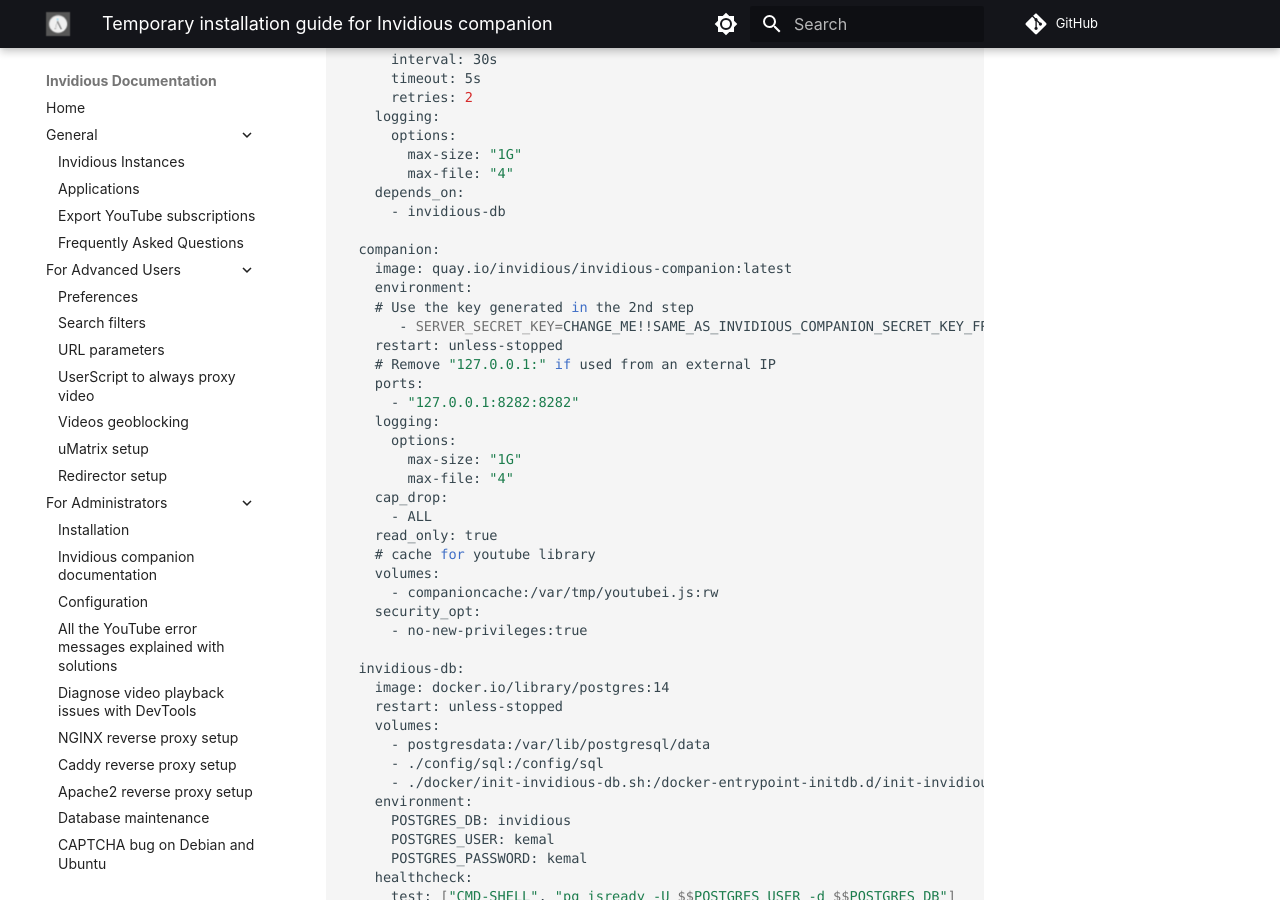
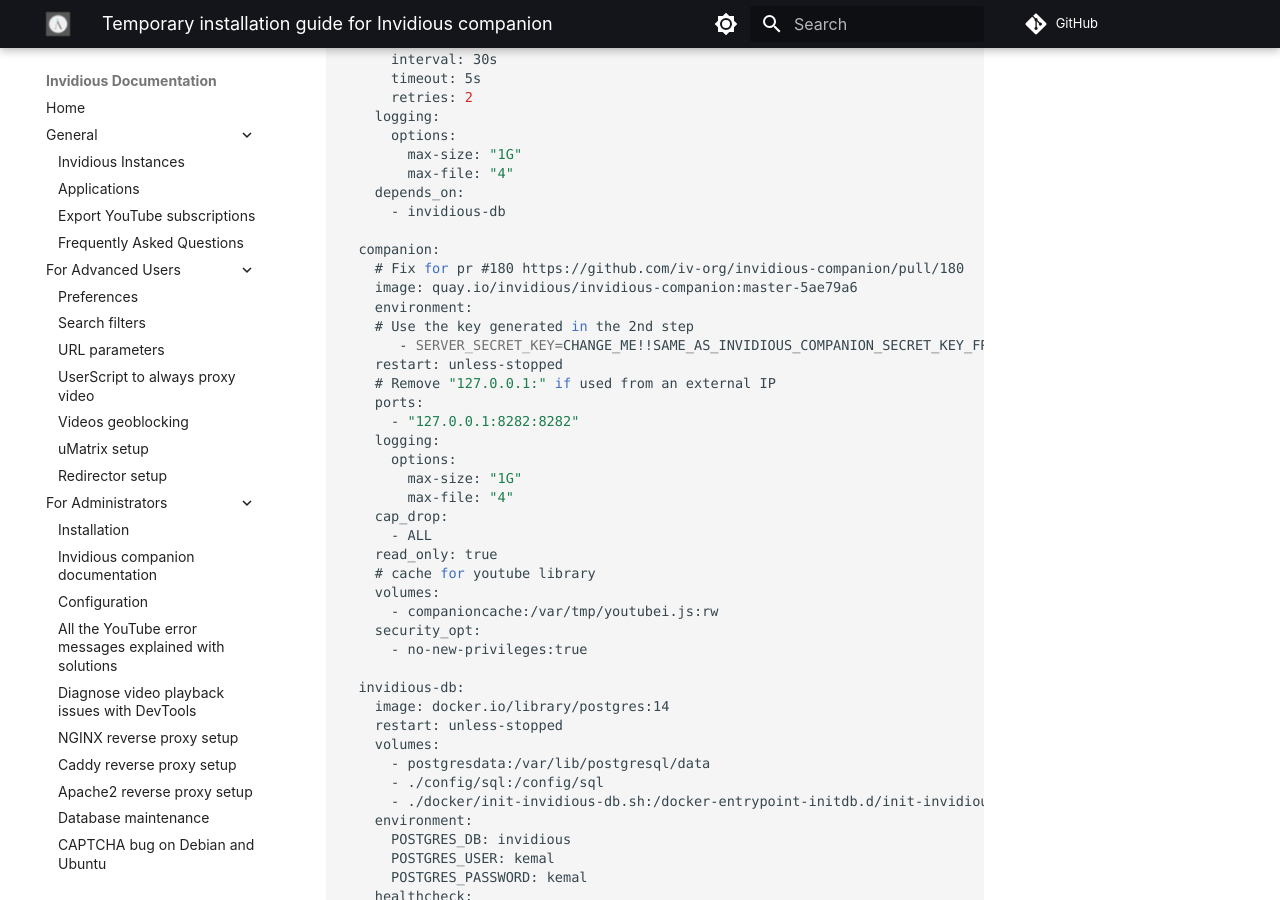
Before and after one commit to iv-org/documentation, an MkDocs documentation site: the page built from docs/companion-installation.md, in a window 1280 px wide and 900 px high, scrolled down 2594 px. Built offline with MkDocs 1.6.1 and Material for MkDocs 9.7.7, drawn with Linux system fonts in a browser that asks for light colours; comment, search, counter and statistics services are not loaded.

Commit message:
Hard-reference companion release master-5ae79a6
PR #180 requires a configuration change that is not documented yet. Hard-referencing this specific version is the supposed fix by the maintainer.

```diff
--- a/docs/companion-installation.md
+++ b/docs/companion-installation.md
@@ -102,7 +102,8 @@
           - invidious-db
 
       companion:
-        image: quay.io/invidious/invidious-companion:latest
+        # Fix for pr #180 https://github.com/iv-org/invidious-companion/pull/180
+        image: quay.io/invidious/invidious-companion:master-5ae79a6
         environment:
         # Use the key generated in the 2nd step
            - SERVER_SECRET_KEY=CHANGE_ME!!SAME_AS_INVIDIOUS_COMPANION_SECRET_KEY_FROM_INVIDIOUS_CONFIG
```
